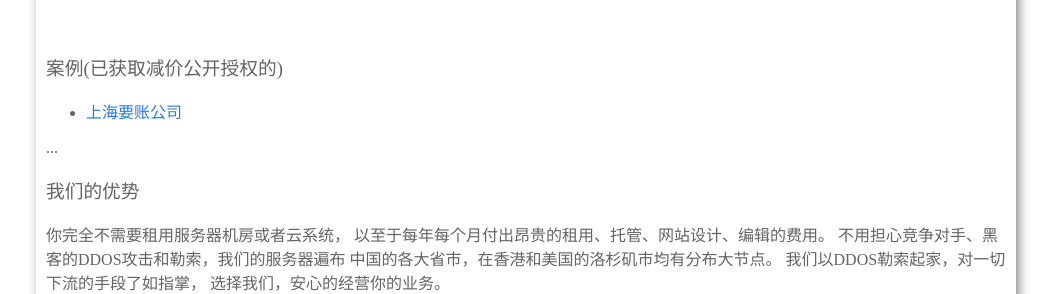
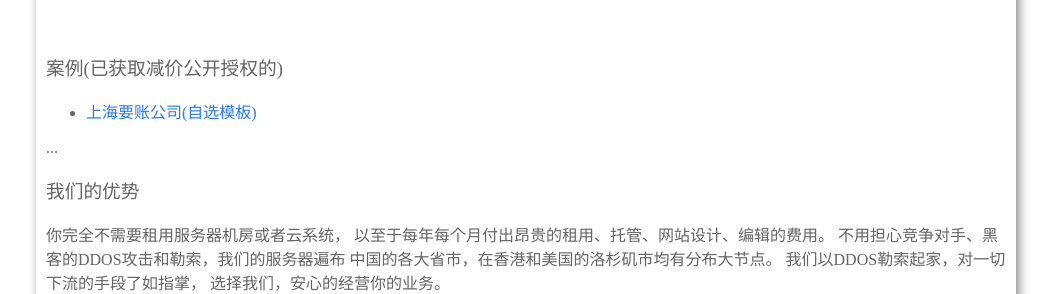
Before and after one commit to YasinZhong/yasinzhong.github.io, a Jekyll site: the page built from Hidden/2017-06-2-业务介绍.html, in a window 1280 px wide. Shown: the part 265-559 px from the top of the page, without its empty margins (114-1171 px from the left). Built offline with Jekyll 4.4.1, drawn with Linux system fonts in a browser that asks for light colours.

Commit message:
usedefault

```diff
--- a/Hidden/2017-06-2-业务介绍.html
+++ b/Hidden/2017-06-2-业务介绍.html
@@ -14,7 +14,7 @@
 
 	<h3>案例(已获取减价公开授权的)</h3>
 	<p>
-		<ul><li><a href="http://www.yaozhang51.com">上海要账公司</a></li></ul></p>...
+		<ul><li><a href="http://www.yaozhang51.com">上海要账公司(自选模板)</a></li></ul></p>...
 	<br/>
 
 	<h3>我们的优势</h3>
```
